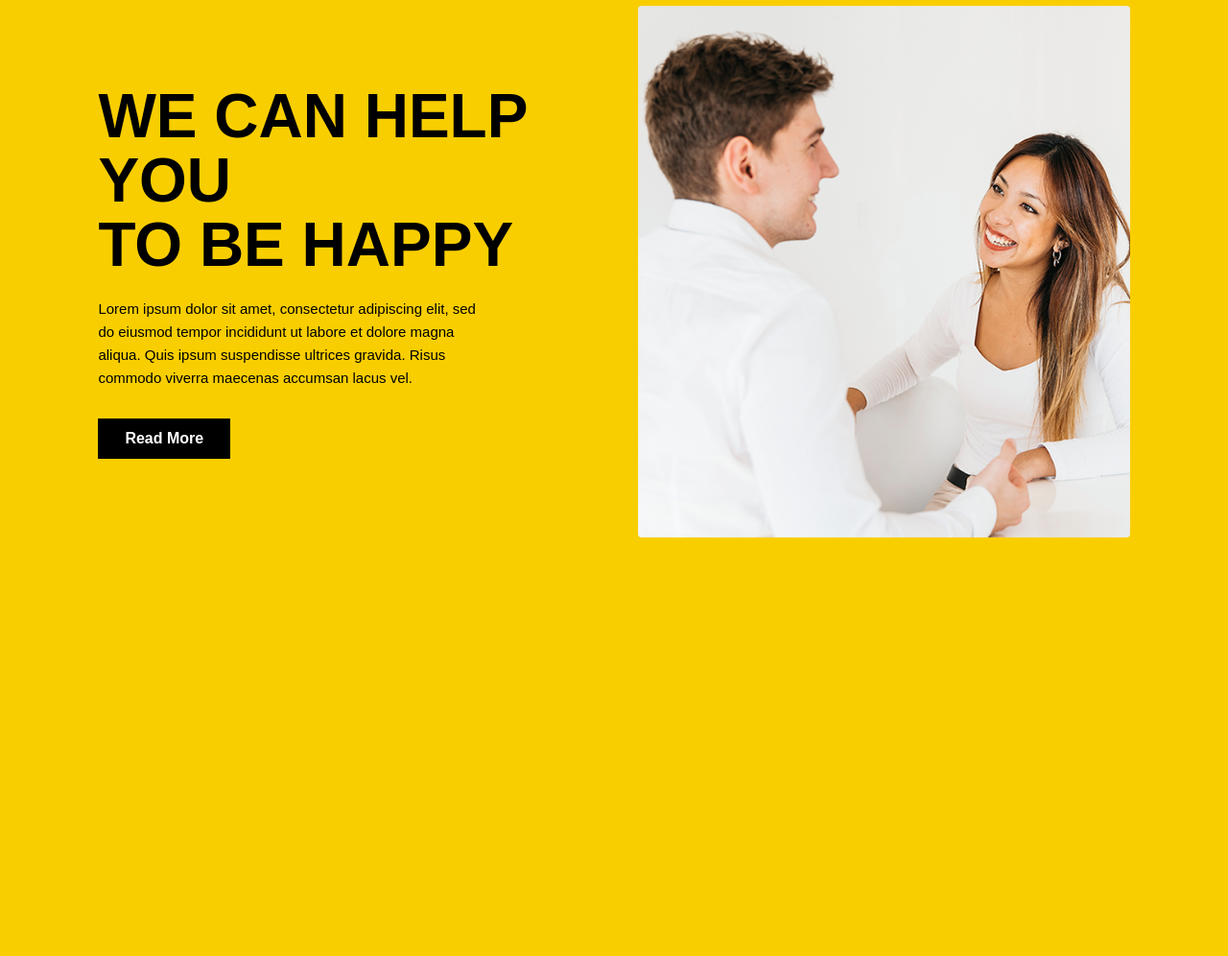
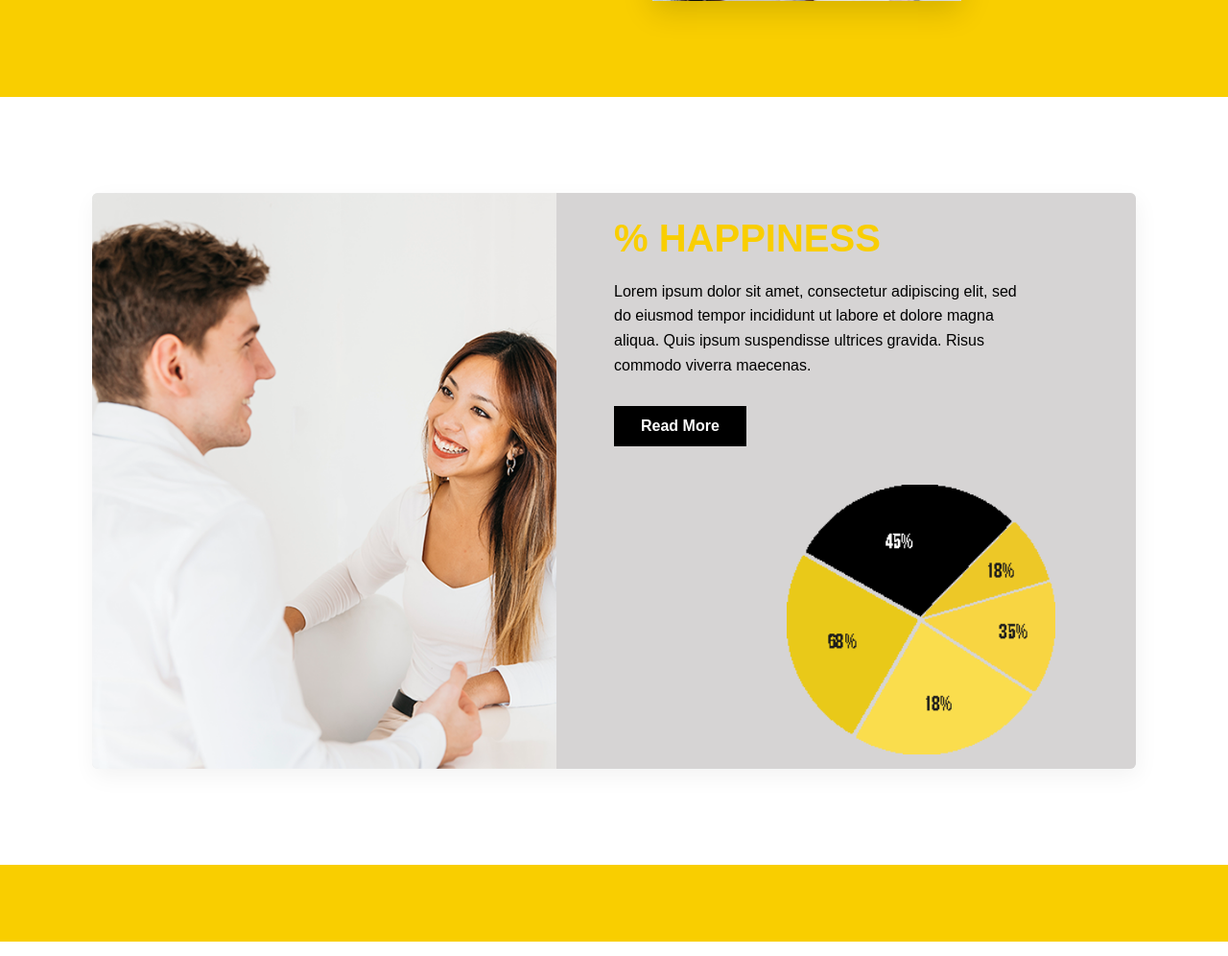
Before and after one commit to Santiago-Madrid/happiness-henry, a plain HTML site: page index.html in a window 1280 px wide. Shown: the part 1311-2307 px from the top of the page at 96% size. Drawn offline with Linux system fonts and the light colour scheme.

Commit message:
adelanto mitad

```diff
--- a/Style/style.css
+++ b/Style/style.css
@@ -166,48 +166,149 @@
   display: flex;
   align-items: center;
   justify-content: space-between;
-  padding: 100px 8%;
-  gap: 50px;
-  margin-bottom: 20%;
+  padding: 100px 10%;
+  gap: 80px;
+  margin-top: -220px;
 }
 
 .texto3 {
   flex: 1;
   color: #000;
+  margin-top: -300px;
+  margin-left: 150px;
+  flex-wrap: nowrap;
 }
 
 .texto3 h2 {
-  font-size: 64px;
-  line-height: 1.05;
-  font-weight: 900;
-  text-transform: uppercase;
-  margin-bottom: 20px;
+  font-size: 40px;
+  font-weight: 1000px;
+  font-weight: 900px;
+  margin-bottom: 30px;
 }
 
 .texto3 p {
-  font-size: 15px;
+  font-size: 16px;
   line-height: 1.6;
   max-width: 400px;
-  margin-bottom: 30px;
+  margin-bottom: 35px;
 }
 
 .boton3 {
   background-color: #000;
   color: #fff;
   text-decoration: none;
-  padding: 12px 28px;
+  padding: 14px 32px;
   font-weight: 700;
   display: inline-block;
+  transition: 0.3s;
+}
+.boton3:hover {
+  background-color: #333;
+}
+
+.imagen2 {
+  flex: 1;
+  display: flex;
+  justify-content: flex-end;
+  margin-right: 150px;
+}
+
+.imagen2 img {
+  width: 100%;
+  max-width: 620px;
+  border-radius: 0;
+  box-shadow: 0px 10px 30px rgba(0, 0, 0, 0.15);
+}
+
+
+
+
+
+.contenedor4 {
+  background-color: #fff;
+  width: 100%;
+  height: 800px;
+  display: flex;
+  justify-content: center;
+  align-items: center;
+}
+
+.contedor_contenido {
+  display: flex;
+  flex-direction: row;
+  justify-content: center;
+  width: 85%;
+  max-width: 1200px;
+  height: 600px;
+  background-color: #eaeaea;
+  border-radius: 6px;
+  overflow: hidden;
+  box-shadow:2px 8px 24px rgba(0, 0, 0, 0.05);
 }
 
 .imagen3 {
   flex: 1;
-  display: flex;
-  justify-content: flex-end;
+  height: 100%;
 }
 
 .imagen3 img {
   width: 100%;
-  max-width: 600px;
-  border-radius: 4px;
+  height: 100%;
+  object-fit: cover;
+  display: block;
 }
+
+.texto4 {
+  flex: 1;
+  background-color: #d6d4d4;
+  padding: 80px 60px;
+  display: flex;
+  flex-direction: column;
+  justify-content: center;
+}
+
+.texto4 h2 {
+  font-size: 40px;
+  color: #f9ce00;
+  font-weight: 1000px;
+  margin-top: 15px;
+  padding-bottom: 10px;
+}
+
+.texto4 h2 span {
+  color: #f9ce00;
+}
+
+.texto4 p {
+  font-size: 16px;
+  line-height: 1.6;
+  color: #000;
+  margin-bottom: 30px;
+  max-width: 420px;
+  padding-top: 10px;
+}
+
+.boton4 {
+  background-color: #000;
+  color: #fff;
+  text-decoration: none;
+  padding: 12px 28px;
+  font-weight: 700;
+  display: inline-block;
+  transition: 0.3s;
+  width: fit-content;
+}
+
+.boton4:hover {
+  background-color: #333;
+}
+
+.grafico {
+  margin-top: 40px;
+}
+
+.grafico img {
+  width: 280px;
+  height: auto;
+  margin-left: 180px;
+}
--- a/index.html
+++ b/index.html
@@ -37,6 +37,9 @@
         <a href="" class="boton">Read more</a>
       </div>
     </div>
+
+
+
     <div class="seccion-amarilla">
       <div class="contenedor2">
         <div class="texto2">
@@ -50,6 +53,9 @@
           <img src="assets/image/graph02.png" alt="">
         </div>
       </div>
+
+
+
       <div class="contenedor3">
         <div class="texto3">
           <h2>WE CAN HELP YOU<br>TO BE HAPPY</h2>
@@ -61,8 +67,34 @@
           <a href="" class="boton3">Read More</a>
         </div>
 
-        <div class="imagen3">
-          <img src="assets/image/img03.png" alt="">
+        <div class="imagen2">
+          <img src="assets/image/img02.png" alt="">
+        </div>
+      </div>
+
+
+
+
+      <div class="contenedor4">
+        <div class="contedor_contenido">
+
+          <div class="imagen3">
+            <img src="assets/image/img03.png" alt="">
+          </div>
+
+          <div class="texto4">
+            <h2><span>%</span> HAPPINESS</h2>
+            <p>
+              Lorem ipsum dolor sit amet, consectetur adipiscing elit, sed do eiusmod tempor
+              incididunt ut labore et dolore magna aliqua. Quis ipsum suspendisse ultrices gravida.
+              Risus commodo viverra maecenas.
+            </p>
+            <a href="#" class="boton4">Read More</a>
+
+            <div class="grafico">
+              <img src="assets/image/graph01.png" alt="">
+            </div>
+          </div>
         </div>
       </div>
     </div>
```
